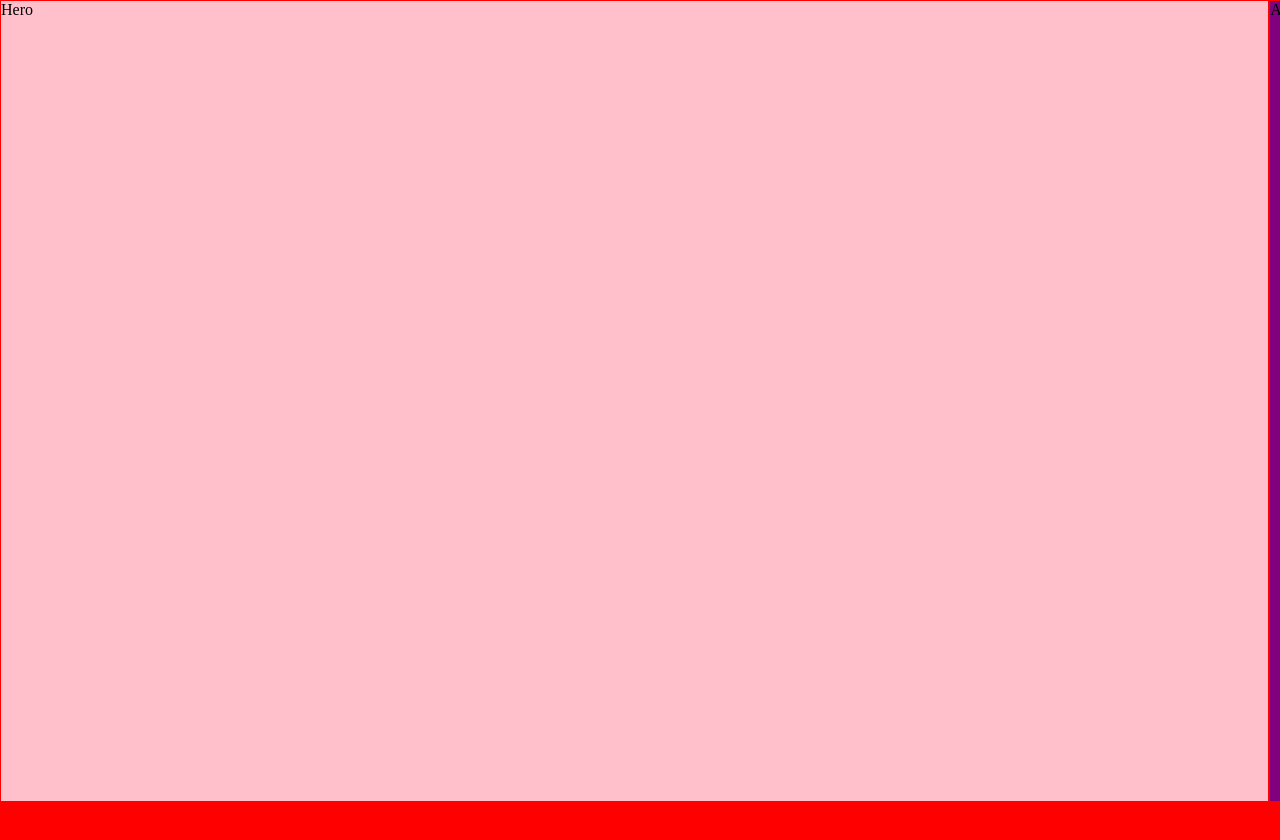
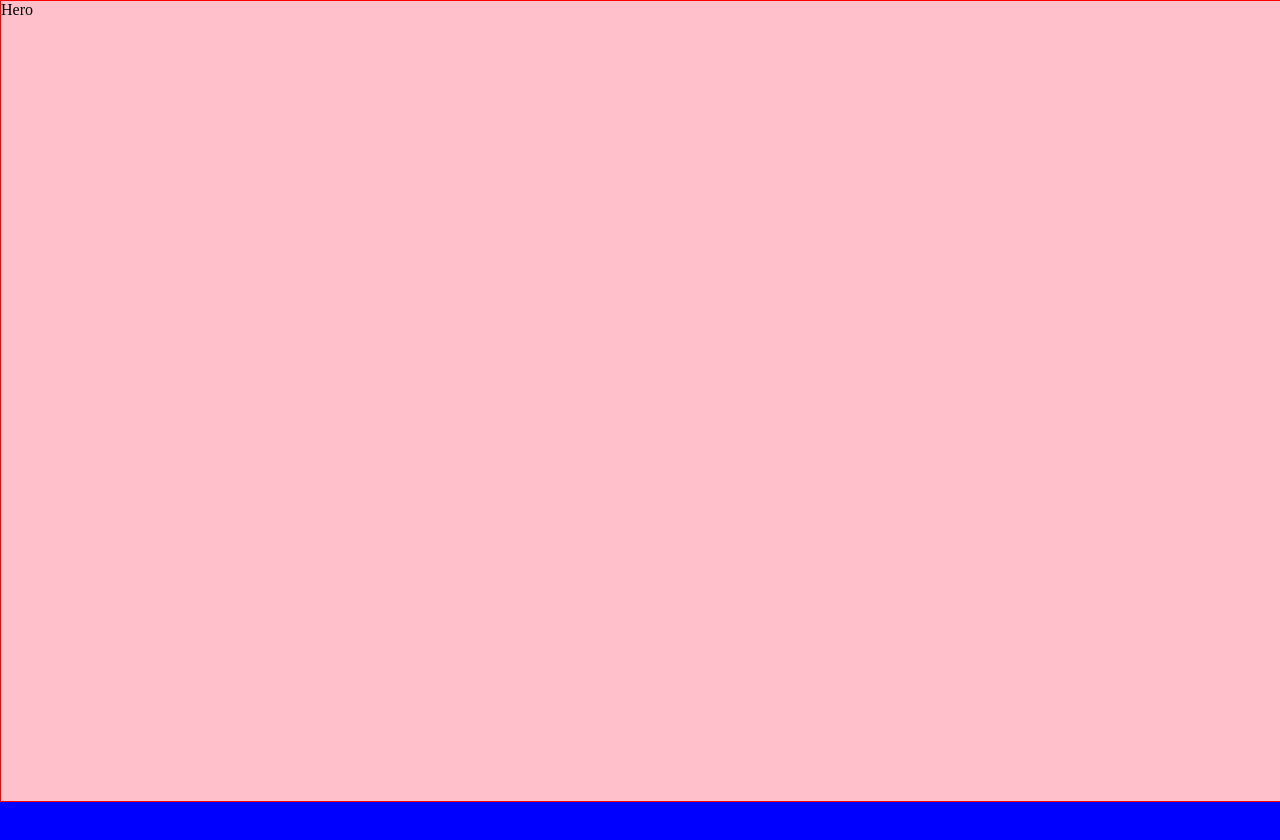
Before and after one commit to gabrielagbese/cavicmodernist, a Gatsby site: page / in a window 1280 px wide. Shown: the top 840 px of the page. Built offline with nearby package versions, Linux system fonts and the light colour scheme; Gatsby itself is replaced by a stand-in of ours.

Commit message:
fixed scroll issues

```diff
--- a/src/components/layout.js
+++ b/src/components/layout.js
@@ -51,6 +51,7 @@ const Layout = ({ children }) => {
 			tl.to(".about", {yPercent: -100})
 			tl.to(".spaces", {yPercent: -150})
 			tl.to(".events", {yPercent: -250})
+			tl.to(".contact", {yPercent: -600})
 
 
 		})
@@ -62,6 +63,8 @@ const Layout = ({ children }) => {
 			tl.to(".events", {xPercent: -300})
 			tl.to(".events", {yPercent: -50})
 			tl.to(".contact", {xPercent: -400})
+			tl.to(".invisible", {yPercent: -250})
+
 		})
 
 	});
@@ -86,9 +89,9 @@ const Layout = ({ children }) => {
 				<section className="section-wrapper">
 					<Contact />
 				</section>
-				{/* <section className="invisible">
+				<section className="invisible">
 					<Invisible />
-				</section> */}
+				</section>
 			</div>
 		</div>
 	)
--- a/src/components/layout.scss
+++ b/src/components/layout.scss
@@ -7,16 +7,18 @@ html{
 body{
     padding: 0;
     margin: 0;
+    //max-height: 90vh;
+    //max-height: 75vh;
 }
 
 .main-wrapper{
-    background-color: red;
-    height: auto;
+    background-color: blue;
+    //max-height: 100vh;
 }
 
 .stage-layer{
     display: flex;
-    height: auto;
+    height: 100vh;
     @include xs{
         flex-direction: column;
     };
@@ -26,28 +28,11 @@ body{
 }
 
 .section{
-    min-width: 99vw;
+    min-width: 100vw;
     min-height: 100vh;
     border: thin solid red;
     //background-color: aquamarine;
 }
-
-// .section-long{
-//     @include xs{
-//         min-width: 99vw;
-//         height: 100%;
-//         border: thin solid red;
-//         overflow-x: hidden;
-//         background-color: rgb(127, 255, 131);
-//     };
-//     @include lg{
-//         min-width: 120vw;
-//         height: 100%;
-//         border: thin solid pink;
-//         overflow-x: hidden;
-//         background-color: rgb(234, 255, 127);
-//     };
-// }
 
 .hero{
     background-color: pink;
```
Also changed, not shown: src/components/layout.css, 1 other file.
